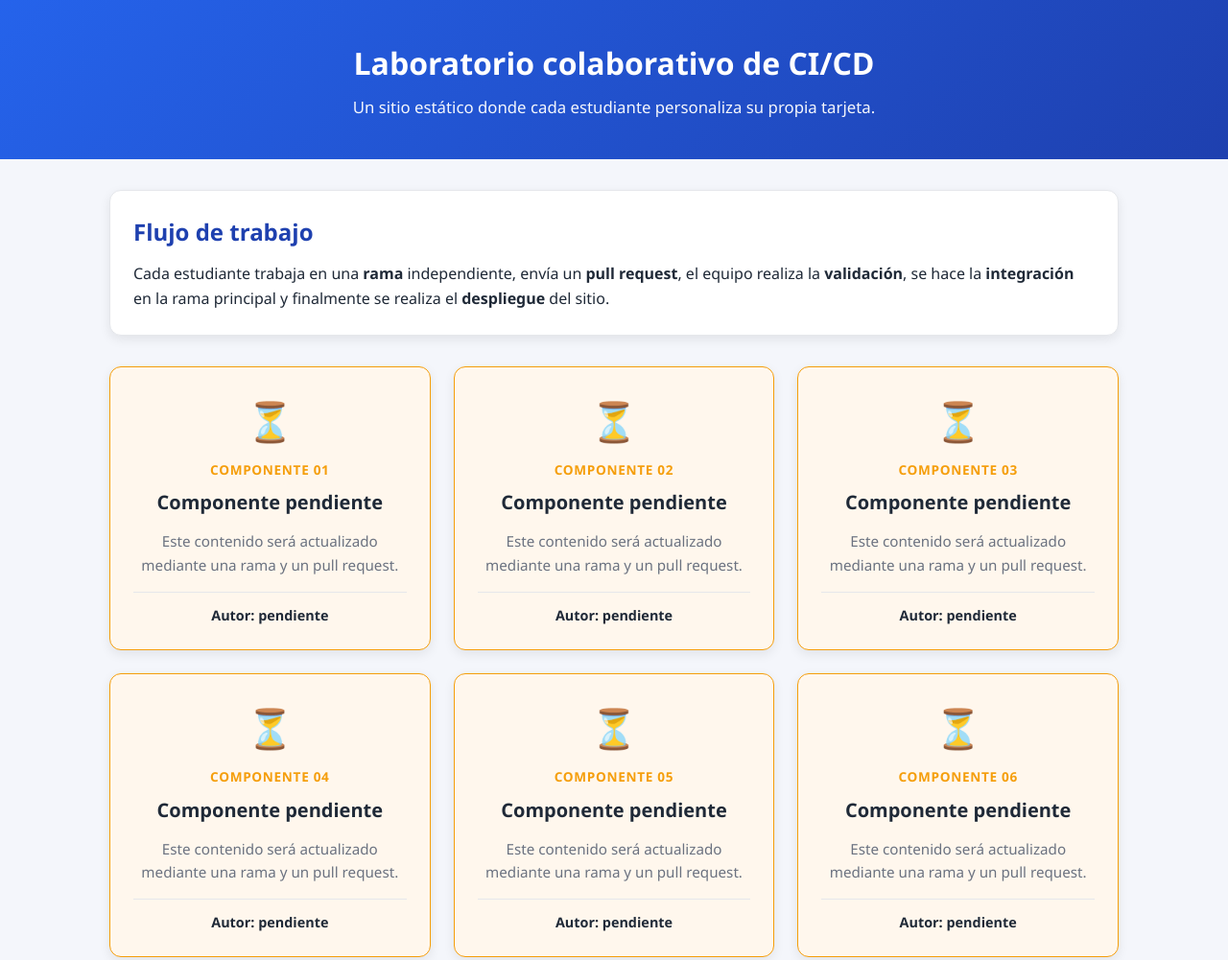
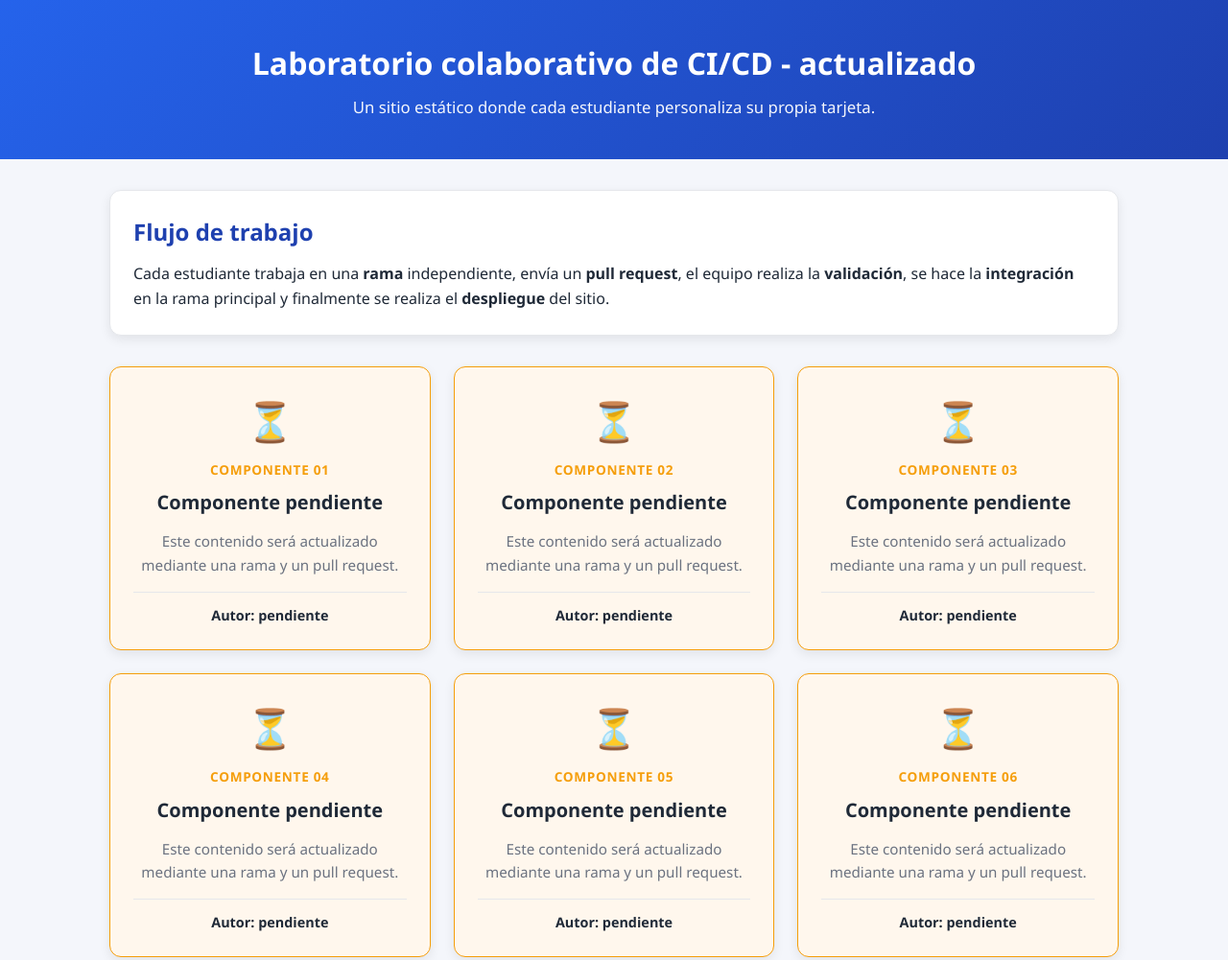
Before and after one commit to AlejandroPozo/az400-cicd-lab, a plain HTML site: page index.html in a window 1280 px wide. Shown: the top 1001 px of the page at 96% size. Drawn offline with Linux system fonts and the light colour scheme.

Commit message:
cambio titulo

```diff
--- a/index.html
+++ b/index.html
@@ -8,7 +8,7 @@
 </head>
 <body>
   <header class="site-header">
-    <h1>Laboratorio colaborativo de CI/CD</h1>
+    <h1>Laboratorio colaborativo de CI/CD - actualizado</h1>
     <p class="site-subtitle">
       Un sitio estático donde cada estudiante personaliza su propia tarjeta.
     </p>
```
